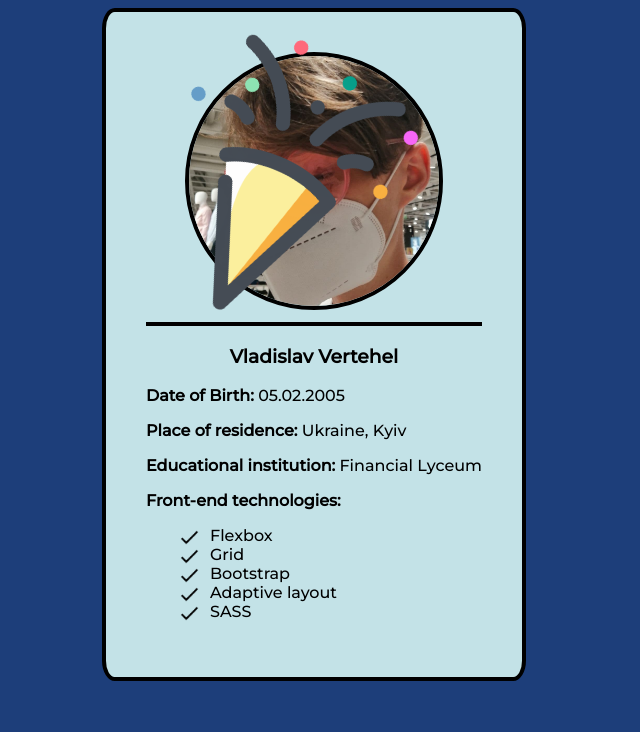
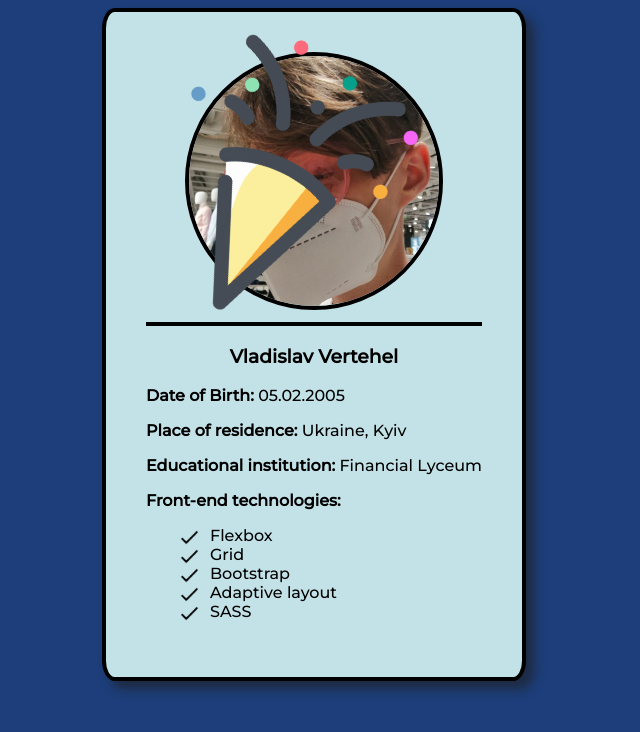
Before and after one commit to VladVertehel/Resume-Site, a plain HTML site: page index.html in a window 1280 px wide. Shown: the whole page, without its empty margins (326-966 px from the left). Drawn offline with Linux system fonts and the light colour scheme.

Commit message:
Update style.css

```diff
--- a/css/style.css
+++ b/css/style.css
@@ -19,6 +19,7 @@ html{
     border: 4px solid black;
     border-radius: 3%;
     text-align: center;
+    box-shadow: 8px 8px 11px 0px rgba(32, 32, 32, 0.637);
 }
 
 p, ul{
```
